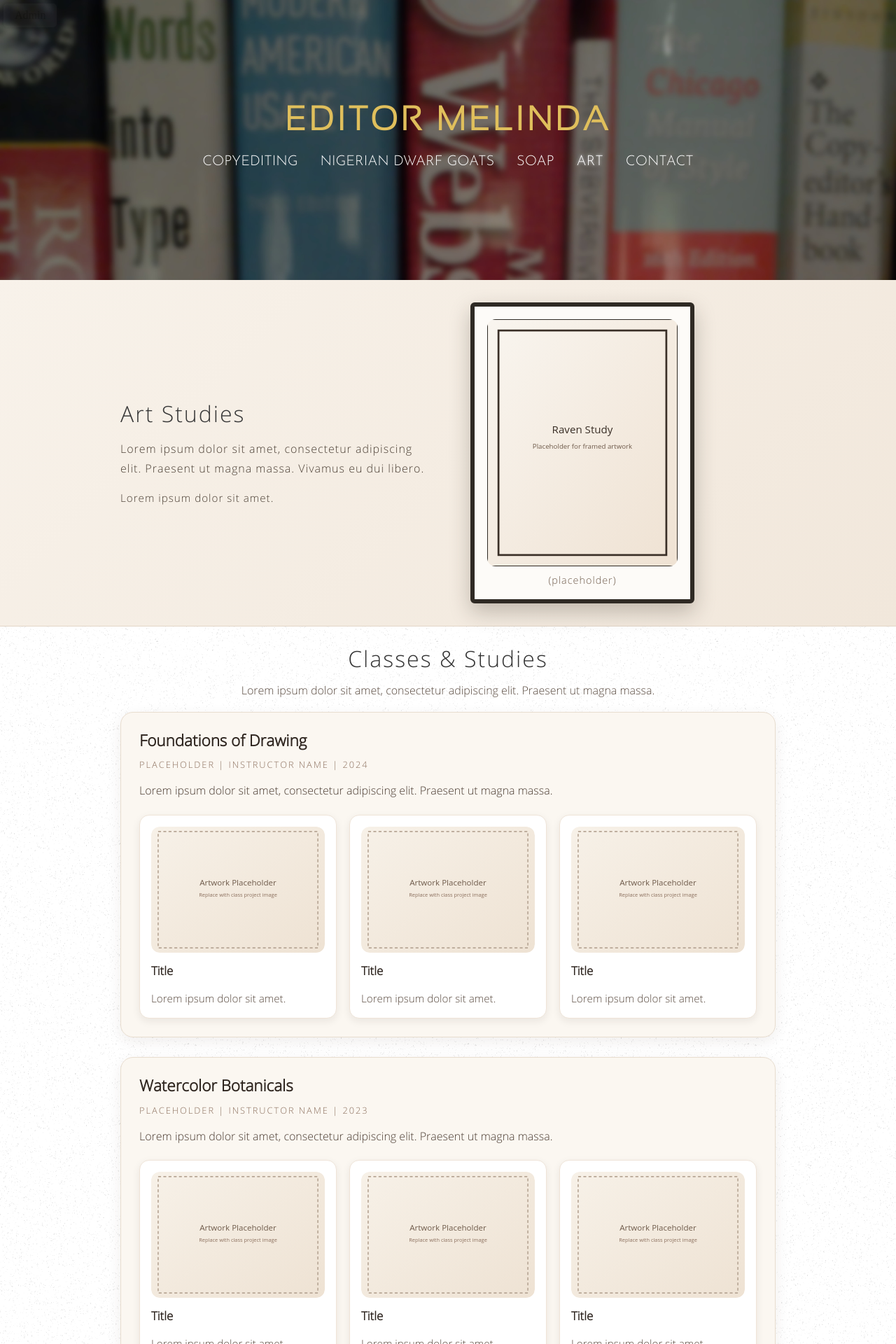
After one commit to pianosuki/goatmountainview.com, a Flask app: page /art in a window 1280 px wide. The commit adds this page. Shown: the top 1920 px of the page at 70% size. Run offline with Flask 3, Linux system fonts and the light colour scheme; parts of the project's set-up code (start-up, migrations or seed data) failed here and were passed over.

Commit message:
Add art studies page

```diff
--- a/app/routes/public.py
+++ b/app/routes/public.py
@@ -76,6 +76,12 @@ def soap():
     return render_template("soap.html", soaps=soaps_table)
 
 
+@app.route("/art")
+def art():
+    """Art studies page."""
+    return render_template("art.html")
+
+
 @app.route("/contact", methods=["GET", "POST"])
 def contact():
     """Contact form page."""
--- /dev/null
+++ b/app/static/css/art.css
@@ -0,0 +1,214 @@
+#art {
+    filter: drop-shadow(0px 0px 2px #ddd);
+}
+
+.art-header {
+    background: linear-gradient(135deg, #f8f2ea 0%, #f1e7db 100%);
+    border-bottom: 1px solid #e3d6c7;
+}
+
+.art-header .content-header-container {
+    align-items: center;
+    flex-wrap: wrap;
+}
+
+.art-header .content-header-item {
+    flex: 1 1 50%;
+}
+
+.art-header-text h2 {
+    font-size: 2rem;
+    letter-spacing: 2px;
+    font-weight: 400;
+    margin-bottom: 12px;
+}
+
+.art-header-text p {
+    color: #4c4036;
+    line-height: 1.7;
+}
+
+.art-header-note {
+    font-size: 0.95rem;
+    color: #8b6f5d;
+}
+
+.art-header-frame {
+    display: flex;
+    justify-content: center;
+}
+
+.art-raven-frame {
+    background: #fdfbf8;
+    padding: 18px;
+    border: 6px solid #2f2a24;
+    border-radius: 6px;
+    box-shadow: 0 12px 30px rgba(40, 30, 20, 0.25);
+    max-width: 320px;
+    width: 100%;
+}
+
+.art-raven-frame img {
+    display: block;
+    width: 100%;
+    height: auto;
+    border: 1px solid #2f2a24;
+    border-radius: 4px;
+    background: #faf7f2;
+}
+
+.art-raven-frame figcaption {
+    text-align: center;
+    font-size: 0.9rem;
+    color: #6f5b4b;
+    margin-top: 10px;
+}
+
+.art-section {
+    align-items: stretch;
+}
+
+.art-title {
+    font-size: 2rem;
+    font-weight: 300;
+    text-align: center;
+    letter-spacing: 2px;
+    color: #333;
+}
+
+.art-intro {
+    text-align: center;
+    max-width: 700px;
+    margin: 0 auto 12px auto;
+    color: #5a4b40;
+}
+
+.art-classes {
+    display: flex;
+    flex-direction: column;
+    gap: 28px;
+    width: 100%;
+}
+
+.art-class {
+    background: #fbf7f1;
+    border: 1px solid #e8ddcf;
+    border-radius: 18px;
+    padding: 26px;
+    box-shadow: 0 6px 20px rgba(60, 40, 20, 0.08);
+}
+
+.art-class-header {
+    margin-bottom: 20px;
+}
+
+.art-class-title {
+    font-size: 1.4rem;
+    color: #2f2620;
+    margin-bottom: 6px;
+    border-bottom: none;
+}
+
+.art-class-meta {
+    font-size: 0.8rem;
+    text-transform: uppercase;
+    letter-spacing: 2px;
+    color: #8b6f5d;
+    margin-bottom: 8px;
+}
+
+.art-class-description {
+    color: #4a3b31;
+}
+
+.art-work-grid {
+    display: grid;
+    grid-template-columns: repeat(auto-fit, minmax(220px, 1fr));
+    gap: 18px;
+}
+
+.art-work-card {
+    background: #fff;
+    border: 1px solid #efe4d8;
+    border-radius: 14px;
+    padding: 16px;
+    display: flex;
+    flex-direction: column;
+    gap: 12px;
+    box-shadow: 0 4px 12px rgba(40, 30, 20, 0.08);
+}
+
+.art-work-media {
+    border: none;
+    padding: 0;
+    background: transparent;
+    cursor: pointer;
+    position: relative;
+    border-radius: 12px;
+    overflow: hidden;
+    display: block;
+    width: 100%;
+}
+
+.art-work-media img {
+    width: 100%;
+    height: 180px;
+    object-fit: cover;
+    display: block;
+    border-radius: 12px;
+}
+
+.art-raven-frame .art-work-media img {
+    height: auto;
+    object-fit: contain;
+    border-radius: 4px;
+}
+
+.art-work-overlay {
+    position: absolute;
+    inset: 0;
+    display: flex;
+    align-items: center;
+    justify-content: center;
+    background: rgba(47, 38, 32, 0.65);
+    color: #fff;
+    font-size: 0.85rem;
+    letter-spacing: 1px;
+    text-transform: uppercase;
+    opacity: 0;
+    transition: opacity 0.2s ease;
+}
+
+.art-work-media:hover .art-work-overlay,
+.art-work-media:focus-visible .art-work-overlay {
+    opacity: 1;
+}
+
+.art-work-title {
+    font-size: 1.05rem;
+    color: #2f2620;
+}
+
+.art-work-text {
+    color: #5a4b40;
+    font-size: 0.95rem;
+    line-height: 1.6;
+}
+
+@media (max-width: 800px) {
+    .art-header .content-header-container {
+        flex-direction: column;
+    }
+
+    .art-header-text {
+        text-align: center;
+    }
+
+    .art-header-text p {
+        text-align: left;
+    }
+
+    .art-raven-frame {
+        max-width: 260px;
+    }
+}
--- /dev/null
+++ b/app/templates/art.html
@@ -0,0 +1,158 @@
+{% extends 'base.html' %}
+
+{% block title %}Art Studies | Editor Melinda{% endblock %}
+{% block stylesheets %}
+    {{ super() }}
+    <link rel="stylesheet" href="{{ url_for('static', filename='css/lightbox.css') }}">
+    <link rel="stylesheet" href="{{ url_for('static', filename='css/art.css') }}">
+{% endblock %}
+
+{% block content %}
+    <div class="content-header art-header">
+        <div class="content-header-container">
+            <div class="content-header-item art-header-text">
+                <h2>Art Studies</h2>
+                <p>
+                    Lorem ipsum dolor sit amet, consectetur adipiscing elit. Praesent ut magna massa. Vivamus eu dui libero.
+                </p>
+                <p class="art-header-note">Lorem ipsum dolor sit amet.</p>
+            </div>
+            <div class="content-header-item art-header-frame">
+                <figure class="art-raven-frame">
+                    <button class="art-work-media" type="button" data-lightbox-src="/static/images/placeholder-raven.svg" data-lightbox-caption="Raven study (placeholder)">
+                        <img src="/static/images/art/placeholder-raven.svg" alt="Raven drawing placeholder">
+                        <span class="art-work-overlay">View larger</span>
+                    </button>
+                    <figcaption>(placeholder)</figcaption>
+                </figure>
+            </div>
+        </div>
+    </div>
+    <div class="content-body">
+        <div class="content-section art-section">
+            <h2 class="art-title">Classes &amp; Studies</h2>
+            <p class="art-intro">
+                Lorem ipsum dolor sit amet, consectetur adipiscing elit. Praesent ut magna massa.
+            </p>
+            <div class="art-classes">
+                <section class="art-class">
+                    <div class="art-class-header">
+                        <h3 class="art-class-title">Foundations of Drawing</h3>
+                        <p class="art-class-meta">Placeholder | Instructor Name | 2024</p>
+                        <p class="art-class-description">
+                            Lorem ipsum dolor sit amet, consectetur adipiscing elit. Praesent ut magna massa.
+                        </p>
+                    </div>
+                    <div class="art-work-grid">
+                        <article class="art-work-card">
+                            <button class="art-work-media" type="button" data-lightbox-src="/static/images/placeholder-art.svg" data-lightbox-caption="Gesture study - charcoal (placeholder)">
+                                <img src="/static/images/art/placeholder-art.svg" alt="Gesture study placeholder">
+                                <span class="art-work-overlay">View larger</span>
+                            </button>
+                            <h4 class="art-work-title">Title</h4>
+                            <p class="art-work-text">Lorem ipsum dolor sit amet.</p>
+                        </article>
+                        <article class="art-work-card">
+                            <button class="art-work-media" type="button" data-lightbox-src="/static/images/placeholder-art.svg" data-lightbox-caption="Value sphere - graphite (placeholder)">
+                                <img src="/static/images/art/placeholder-art.svg" alt="Value sphere placeholder">
+                                <span class="art-work-overlay">View larger</span>
+                            </button>
+                            <h4 class="art-work-title">Title</h4>
+                            <p class="art-work-text">Lorem ipsum dolor sit amet.</p>
+                        </article>
+                        <article class="art-work-card">
+                            <button class="art-work-media" type="button" data-lightbox-src="/static/images/placeholder-art.svg" data-lightbox-caption="Still life - charcoal (placeholder)">
+                                <img src="/static/images/art/placeholder-art.svg" alt="Still life placeholder">
+                                <span class="art-work-overlay">View larger</span>
+                            </button>
+                            <h4 class="art-work-title">Title</h4>
+                            <p class="art-work-text">Lorem ipsum dolor sit amet.</p>
+                        </article>
+                    </div>
+                </section>
+
+                <section class="art-class">
+                    <div class="art-class-header">
+                        <h3 class="art-class-title">Watercolor Botanicals</h3>
+                        <p class="art-class-meta">Placeholder | Instructor Name | 2023</p>
+                        <p class="art-class-description">
+                            Lorem ipsum dolor sit amet, consectetur adipiscing elit. Praesent ut magna massa.
+                        </p>
+                    </div>
+                    <div class="art-work-grid">
+                        <article class="art-work-card">
+                            <button class="art-work-media" type="button" data-lightbox-src="/static/images/placeholder-art.svg" data-lightbox-caption="Fern study - watercolor (placeholder)">
+                                <img src="/static/images/art/placeholder-art.svg" alt="Fern study placeholder">
+                                <span class="art-work-overlay">View larger</span>
+                            </button>
+                            <h4 class="art-work-title">Title</h4>
+                            <p class="art-work-text">Lorem ipsum dolor sit amet.</p>
+                        </article>
+                        <article class="art-work-card">
+                            <button class="art-work-media" type="button" data-lightbox-src="/static/images/placeholder-art.svg" data-lightbox-caption="Spring bloom - watercolor (placeholder)">
+                                <img src="/static/images/art/placeholder-art.svg" alt="Spring bloom placeholder">
+                                <span class="art-work-overlay">View larger</span>
+                            </button>
+                            <h4 class="art-work-title">Title</h4>
+                            <p class="art-work-text">Lorem ipsum dolor sit amet.</p>
+                        </article>
+                        <article class="art-work-card">
+                            <button class="art-work-media" type="button" data-lightbox-src="/static/images/placeholder-art.svg" data-lightbox-caption="Garden textures - watercolor (placeholder)">
+                                <img src="/static/images/art/placeholder-art.svg" alt="Garden textures placeholder">
+                                <span class="art-work-overlay">View larger</span>
+                            </button>
+                            <h4 class="art-work-title">Title</h4>
+                            <p class="art-work-text">Lorem ipsum dolor sit amet.</p>
+                        </article>
+                    </div>
+                </section>
+
+                <section class="art-class">
+                    <div class="art-class-header">
+                        <h3 class="art-class-title">Colored Pencil</h3>
+                        <p class="art-class-meta">Placeholder | Instructor Name | 2022</p>
+                        <p class="art-class-description">
+                            Lorem ipsum dolor sit amet, consectetur adipiscing elit. Praesent ut magna massa.
+                        </p>
+                    </div>
+                    <div class="art-work-grid">
+                        <article class="art-work-card">
+                            <button class="art-work-media" type="button" data-lightbox-src="/static/images/placeholder-art.svg" data-lightbox-caption="Portrait study - mixed media (placeholder)">
+                                <img src="/static/images/art/placeholder-art.svg" alt="Portrait study placeholder">
+                                <span class="art-work-overlay">View larger</span>
+                            </button>
+                            <h4 class="art-work-title">Title</h4>
+                            <p class="art-work-text">Lorem ipsum dolor sit amet.</p>
+                        </article>
+                        <article class="art-work-card">
+                            <button class="art-work-media" type="button" data-lightbox-src="/static/images/placeholder-art.svg" data-lightbox-caption="Profile sketch - mixed media (placeholder)">
+                                <img src="/static/images/art/placeholder-art.svg" alt="Profile sketch placeholder">
+                                <span class="art-work-overlay">View larger</span>
+                            </button>
+                            <h4 class="art-work-title">Title</h4>
+                            <p class="art-work-text">Lorem ipsum dolor sit amet.</p>
+                        </article>
+                        <article class="art-work-card">
+                            <button class="art-work-media" type="button" data-lightbox-src="/static/images/placeholder-art.svg" data-lightbox-caption="Studio portrait - mixed media (placeholder)">
+                                <img src="/static/images/art/placeholder-art.svg" alt="Studio portrait placeholder">
+                                <span class="art-work-overlay">View larger</span>
+                            </button>
+                            <h4 class="art-work-title">Title</h4>
+                            <p class="art-work-text">Lorem ipsum dolor sit amet.</p>
+                        </article>
+                    </div>
+                </section>
+            </div>
+        </div>
+    </div>
+
+    <div id="lightbox" class="lightbox">
+        <div class="lightbox-content">
+            <button class="lightbox-close" type="button" data-lightbox-close>&times;</button>
+            <img id="lightbox-img" src="" alt="Enlarged view">
+            <div id="lightbox-caption" class="lightbox-caption"></div>
+        </div>
+    </div>
+
+    <script src="{{ url_for('static', filename='js/lightbox.js') }}"></script>
+{% endblock %}
--- a/app/templates/base.html
+++ b/app/templates/base.html
@@ -58,6 +58,10 @@
                     <span class="nav-underline"></span>
                 </li>
                 <li class="nav-item">
+                    <a href="/art" id="art">ART</a>
+                    <span class="nav-underline"></span>
+                </li>
+                <li class="nav-item">
                     <a href="/contact" id="contact">CONTACT</a>
                     <span class="nav-underline"></span>
                 </li>
```
Also changed, not shown: app/static/css/lightbox.css (added, +80 -0 lines), app/static/css/soap.css (+0 -81 lines), app/static/js/lightbox.js (added, +67 -0 lines), app/static/js/soap.js (+0 -36 lines), app/templates/soap.html (+9 -7 lines), app/static/images/art/placeholder-art.svg (added), app/static/images/art/placeholder-raven.svg (added).
